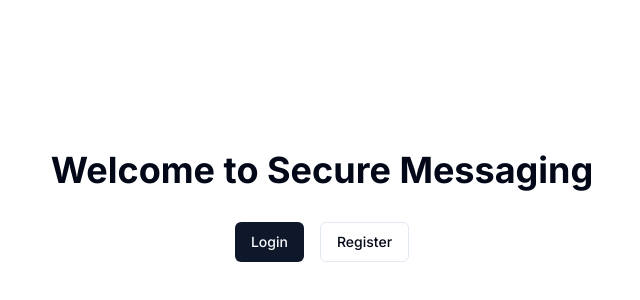
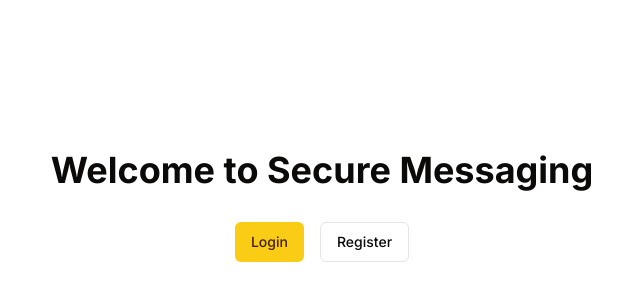
Before and after one commit to yargote-nn/go-test, a Next.js app in the folder frontend/: page / in a window 1280 px wide. Shown: the part 194-494 px from the top of the page, without its empty margins (318-958 px from the left). Built offline with nearby package versions, Linux system fonts and the light colour scheme.

Commit message:
refactor: Update color variables in globals.css

```diff
--- a/frontend/src/app/globals.css
+++ b/frontend/src/app/globals.css
@@ -5,24 +5,24 @@
 @layer base {
 	:root {
 		--background: 0 0% 100%;
-    --foreground: 222.2 84% 4.9%;
+		--foreground: 20 14.3% 4.1%;
 		--card: 0 0% 100%;
-    --card-foreground: 222.2 84% 4.9%;
+		--card-foreground: 20 14.3% 4.1%;
 		--popover: 0 0% 100%;
-    --popover-foreground: 222.2 84% 4.9%;
-    --primary: 222.2 47.4% 11.2%;
-    --primary-foreground: 210 40% 98%;
-    --secondary: 210 40% 96.1%;
-    --secondary-foreground: 222.2 47.4% 11.2%;
-    --muted: 210 40% 96.1%;
-    --muted-foreground: 215.4 16.3% 46.9%;
-    --accent: 210 40% 96.1%;
-    --accent-foreground: 222.2 47.4% 11.2%;
+		--popover-foreground: 20 14.3% 4.1%;
+		--primary: 47.9 95.8% 53.1%;
+		--primary-foreground: 26 83.3% 14.1%;
+		--secondary: 60 4.8% 95.9%;
+		--secondary-foreground: 24 9.8% 10%;
+		--muted: 60 4.8% 95.9%;
+		--muted-foreground: 25 5.3% 44.7%;
+		--accent: 60 4.8% 95.9%;
+		--accent-foreground: 24 9.8% 10%;
 		--destructive: 0 84.2% 60.2%;
-    --destructive-foreground: 210 40% 98%;
-    --border: 214.3 31.8% 91.4%;
-    --input: 214.3 31.8% 91.4%;
-    --ring: 222.2 84% 4.9%;
+		--destructive-foreground: 60 9.1% 97.8%;
+		--border: 20 5.9% 90%;
+		--input: 20 5.9% 90%;
+		--ring: 20 14.3% 4.1%;
 		--radius: 0.5rem;
 		--chart-1: 12 76% 61%;
 		--chart-2: 173 58% 39%;
@@ -32,25 +32,25 @@
 	}
 
 	.dark {
-    --background: 222.2 84% 4.9%;
-    --foreground: 210 40% 98%;
-    --card: 222.2 84% 4.9%;
-    --card-foreground: 210 40% 98%;
-    --popover: 222.2 84% 4.9%;
-    --popover-foreground: 210 40% 98%;
-    --primary: 210 40% 98%;
-    --primary-foreground: 222.2 47.4% 11.2%;
-    --secondary: 217.2 32.6% 17.5%;
-    --secondary-foreground: 210 40% 98%;
-    --muted: 217.2 32.6% 17.5%;
-    --muted-foreground: 215 20.2% 65.1%;
-    --accent: 217.2 32.6% 17.5%;
-    --accent-foreground: 210 40% 98%;
+		--background: 20 14.3% 4.1%;
+		--foreground: 60 9.1% 97.8%;
+		--card: 20 14.3% 4.1%;
+		--card-foreground: 60 9.1% 97.8%;
+		--popover: 20 14.3% 4.1%;
+		--popover-foreground: 60 9.1% 97.8%;
+		--primary: 47.9 95.8% 53.1%;
+		--primary-foreground: 26 83.3% 14.1%;
+		--secondary: 12 6.5% 15.1%;
+		--secondary-foreground: 60 9.1% 97.8%;
+		--muted: 12 6.5% 15.1%;
+		--muted-foreground: 24 5.4% 63.9%;
+		--accent: 12 6.5% 15.1%;
+		--accent-foreground: 60 9.1% 97.8%;
 		--destructive: 0 62.8% 30.6%;
-    --destructive-foreground: 210 40% 98%;
-    --border: 217.2 32.6% 17.5%;
-    --input: 217.2 32.6% 17.5%;
-    --ring: 212.7 26.8% 83.9%;
+		--destructive-foreground: 60 9.1% 97.8%;
+		--border: 12 6.5% 15.1%;
+		--input: 12 6.5% 15.1%;
+		--ring: 35.5 91.7% 32.9%;
 		--chart-1: 220 70% 50%;
 		--chart-2: 160 60% 45%;
 		--chart-3: 30 80% 55%;
```
Lines whose indentation alone changed are shown as unchanged.
